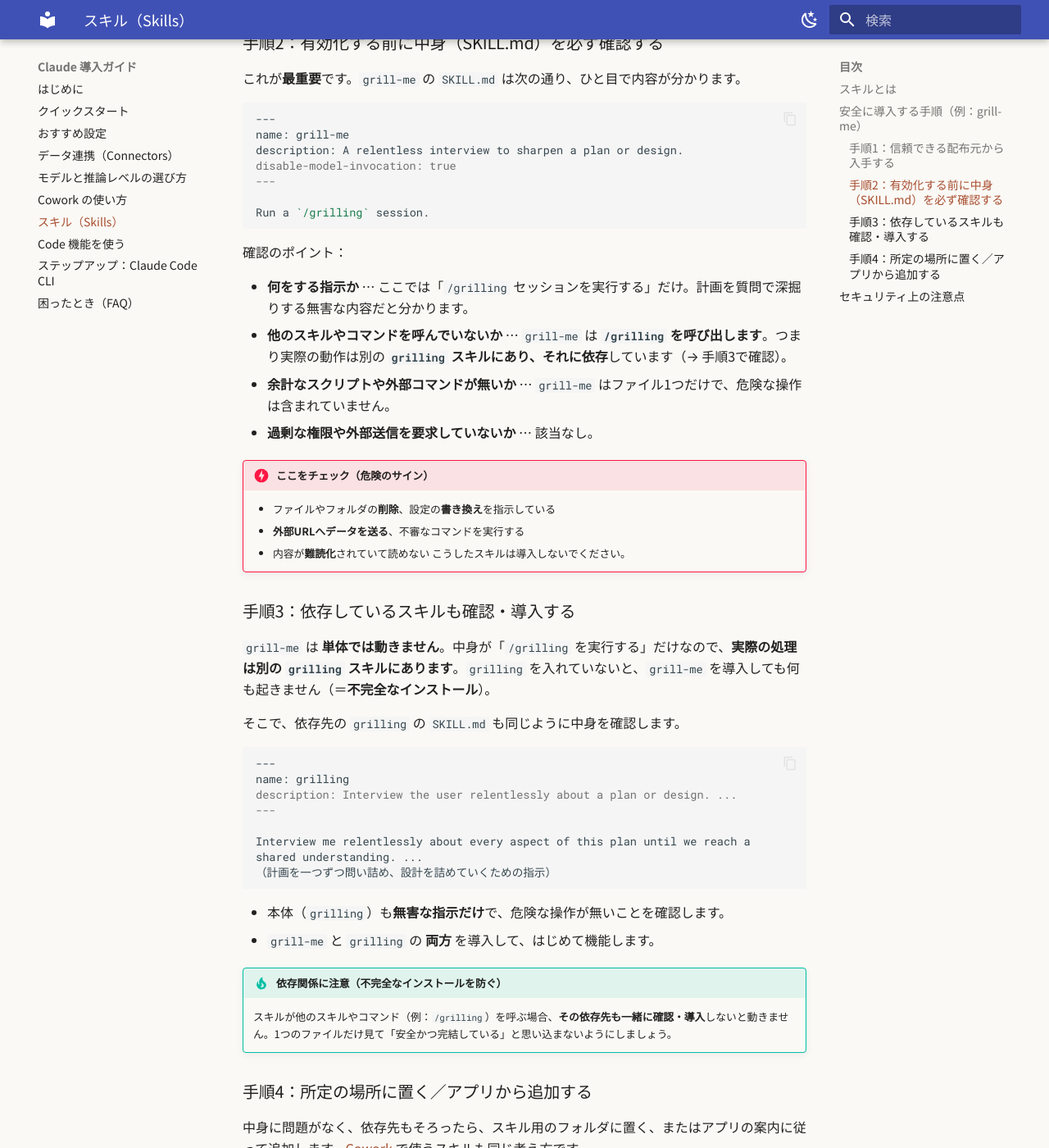
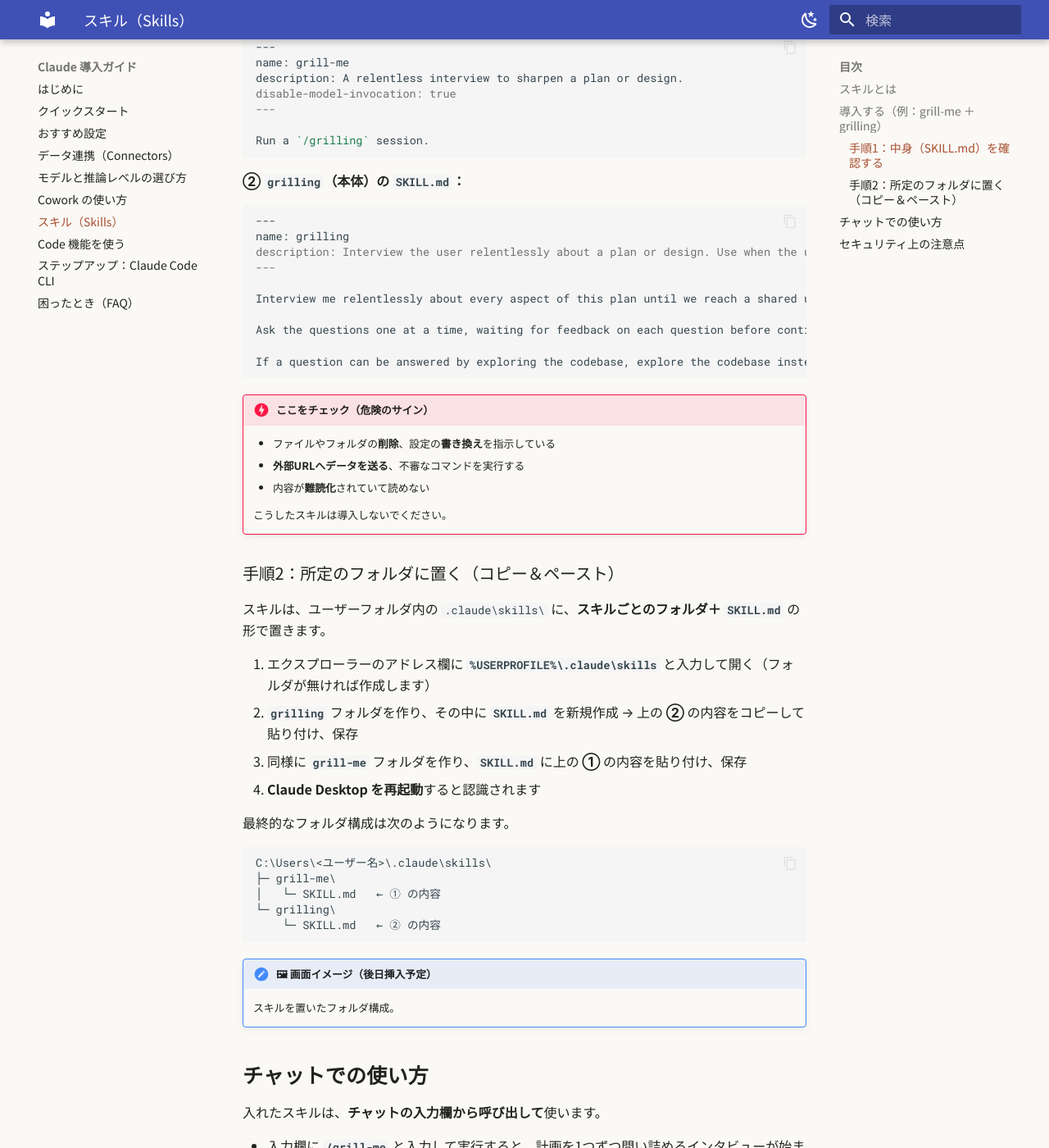
Before and after one commit to redjp/claude_setup_guide, an MkDocs documentation site: the page built from docs/skills.md, in a window 1280 px wide and 1400 px high, scrolled down 716 px. Shown: the whole window at 82% size. Built offline with MkDocs 1.6.1 and Material for MkDocs 9.7.7, drawn with Linux system fonts in a browser that asks for light colours; some of the changed text lies outside the part shown.

Commit message:
Rewrite Skills install: grill-me+grilling as a set, full SKILL.md, copy-paste install, chat usage
依存関係の一般論は削除。2つで1組と明記、grilling全文掲載、%USERPROFILE%\.claude\skills へのコピペ導入手順とフォルダ構成、/grill-me のチャット使用法を追加。

Co-Authored-By: Claude Opus 4.8 <noreply@anthropic.com>

````diff
--- a/docs/skills.md
+++ b/docs/skills.md
@@ -1,22 +1,20 @@
 # スキル（Skills）
 
-**スキル**は、特定の作業手順や専門知識をパッケージ化して Claude に追加できる仕組みです。便利な反面、**導入時の安全確認がとても大切**です。スキルは Claude に「指示」を与えるものなので、中身を確かめずに入れると、意図しない動作につながる恐れがあります。
+スキルは、特定の作業手順や専門知識をパッケージ化して Claude に追加できる仕組みです。便利な反面、**導入時の安全確認がとても大切**です。スキルは Claude に「指示」を与えるものなので、中身を確かめずに入れると、意図しない動作につながる恐れがあります。
 
 ## スキルとは
 
 スキルは、`SKILL.md` という説明ファイルを中心とした小さなフォルダです。`SKILL.md` には、**いつ使うか（説明）** と **何をするか（指示）** が書かれています。Claude はこのファイルを読んで、必要なときにその手順を実行します。
 
-## 安全に導入する手順（例：grill-me）
+## 導入する（例：grill-me ＋ grilling）
 
-ここでは、計画を厳しく問い詰めて磨き上げる **`grill-me`**（実際の処理を呼び出す“ショートカット”スキル）を例に、安全な導入の流れを示します。**他のスキルに依存するケース**の確認方法も学べます。
+`grill-me` は、**`grilling` とセットの「2つで1組」**のスキルです。`grill-me` が「呼び出し用」、`grilling` が「本体（インタビューの中身）」で、**両方をそろえて**使います。
 
-### 手順1：信頼できる配布元から入手する
+### 手順1：中身（SKILL.md）を確認する
 
-スキルは、**発行元が信頼できるもの**だけを使います。出所不明のスキルや、内容を確認できないものは入れないでください。
+スキルは**信頼できる配布元**のものだけを使い、入れる前に必ず中身を読みます。今回の2つは、いずれも次のとおり「指示の文章だけ」で、危険な操作はありません。
 
-### 手順2：有効化する前に中身（SKILL.md）を必ず確認する
-
-これが**最重要**です。`grill-me` の `SKILL.md` は次の通り、ひと目で内容が分かります。
+**① `grill-me`（呼び出し用）の `SKILL.md`：**
 
 ```markdown
 ---
@@ -28,56 +26,67 @@ disable-model-invocation: true
 Run a `/grilling` session.
 ```
 
-確認のポイント：
+**② `grilling`（本体）の `SKILL.md`：**
 
-- **何をする指示か** … ここでは「`/grilling` セッションを実行する」だけ。計画を質問で深掘りする無害な内容だと分かります。
-- **他のスキルやコマンドを呼んでいないか** … `grill-me` は **`/grilling` を呼び出します**。つまり実際の動作は別の **`grilling` スキルにあり、それに依存**しています（→ 手順3で確認）。
-- **余計なスクリプトや外部コマンドが無いか** … `grill-me` はファイル1つだけで、危険な操作は含まれていません。
-- **過剰な権限や外部送信を要求していないか** … 該当なし。
+```markdown
+---
+name: grilling
+description: Interview the user relentlessly about a plan or design. Use when the user wants to stress-test a plan before building, or uses any 'grill' trigger phrases.
+---
+
+Interview me relentlessly about every aspect of this plan until we reach a shared understanding. Walk down each branch of the design tree, resolving dependencies between decisions one-by-one. For each question, provide your recommended answer.
+
+Ask the questions one at a time, waiting for feedback on each question before continuing. Asking multiple questions at once is bewildering.
+
+If a question can be answered by exploring the codebase, explore the codebase instead.
+```
 
 !!! danger "ここをチェック（危険のサイン）"
     - ファイルやフォルダの**削除**、設定の**書き換え**を指示している
     - **外部URLへデータを送る**、不審なコマンドを実行する
     - 内容が**難読化**されていて読めない
+
     こうしたスキルは導入しないでください。
 
-### 手順3：依存しているスキルも確認・導入する
+### 手順2：所定のフォルダに置く（コピー＆ペースト）
 
-`grill-me` は **単体では動きません**。中身が「`/grilling` を実行する」だけなので、**実際の処理は別の `grilling` スキルにあります**。`grilling` を入れていないと、`grill-me` を導入しても何も起きません（＝**不完全なインストール**）。
+スキルは、ユーザーフォルダ内の `.claude\skills\` に、**スキルごとのフォルダ＋ `SKILL.md`** の形で置きます。
 
-そこで、依存先の `grilling` の `SKILL.md` も同じように中身を確認します。
+1. エクスプローラーのアドレス欄に **`%USERPROFILE%\.claude\skills`** と入力して開く（フォルダが無ければ作成します）
+2. **`grilling`** フォルダを作り、その中に **`SKILL.md`** を新規作成 → 上の **②** の内容をコピーして貼り付け、保存
+3. 同様に **`grill-me`** フォルダを作り、**`SKILL.md`** に上の **①** の内容を貼り付け、保存
+4. **Claude Desktop を再起動**すると認識されます
 
-```markdown
----
-name: grilling
-description: Interview the user relentlessly about a plan or design. ...
----
+最終的なフォルダ構成は次のようになります。
 
-Interview me relentlessly about every aspect of this plan until we reach a
-shared understanding. ...
-（計画を一つずつ問い詰め、設計を詰めていくための指示）
+```text
+C:\Users\<ユーザー名>\.claude\skills\
+├─ grill-me\
+│   └─ SKILL.md   ← ① の内容
+└─ grilling\
+    └─ SKILL.md   ← ② の内容
 ```
 
-- 本体（`grilling`）も**無害な指示だけ**で、危険な操作が無いことを確認します。
-- `grill-me` と `grilling` の **両方** を導入して、はじめて機能します。
+!!! note "🖼 画面イメージ（後日挿入予定）"
+    スキルを置いたフォルダ構成。
 
-!!! tip "依存関係に注意（不完全なインストールを防ぐ）"
-    スキルが他のスキルやコマンド（例：`/grilling`）を呼ぶ場合、**その依存先も一緒に確認・導入**しないと動きません。1つのファイルだけ見て「安全かつ完結している」と思い込まないようにしましょう。
+## チャットでの使い方
 
-### 手順4：所定の場所に置く／アプリから追加する
+入れたスキルは、**チャットの入力欄から呼び出して**使います。
 
-中身に問題がなく、依存先もそろったら、スキル用のフォルダに置く、またはアプリの案内に従って追加します。[Cowork](cowork.md) で使うスキルも同じ考え方です。
+- 入力欄に **`/grill-me`** と入力して実行すると、計画を1つずつ問い詰めるインタビューが始まります。
+- 使いどころ：新しい企画・システム導入・重要な意思決定の**前**に `/grill-me` を実行 → Claude が論点を順番に質問 → **抜け漏れや甘い前提を洗い出せます**。
+- 1問ずつ答えていくと、最後には計画が整理された状態になります。
+
+!!! tip
+    スキルは「入れておき、必要なときに呼び出す」道具です。普段の会話の邪魔はしません。
 
 !!! note "🖼 画面イメージ（後日挿入予定）"
-    スキルの一覧・追加画面。
+    `/grill-me` を実行したチャット画面。
 
 ## セキュリティ上の注意点
 
-- **入れる前に読む** … `SKILL.md` の中身を必ず確認してから有効化する
-- **依存先も確認** … 他のスキルやコマンドを呼ぶスキルは、その**依存先もそろえて**確認・導入する（でないと動かない／不完全になる）
+- **入れる前に読む** … `SKILL.md` の中身を必ず確認してから導入する
 - **信頼できる出所だけ** … 配布元が分からないものは使わない
 - **最小限にする** … 使うスキルだけを入れ、不要になったら外す
 - **機密の扱い** … スキルが外部とやり取りする場合は、何を送るのかを確認する
-
-!!! tip
-    迷ったら導入を見送るのが安全です。判断に困るスキルは、情報システム担当に相談してください。
````
